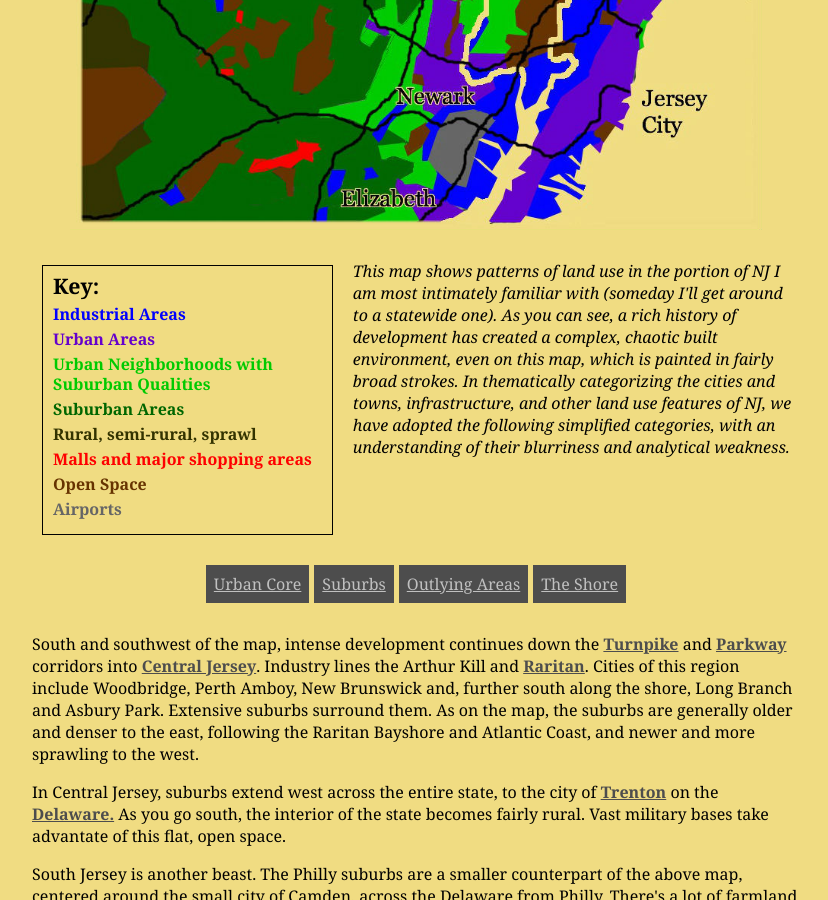
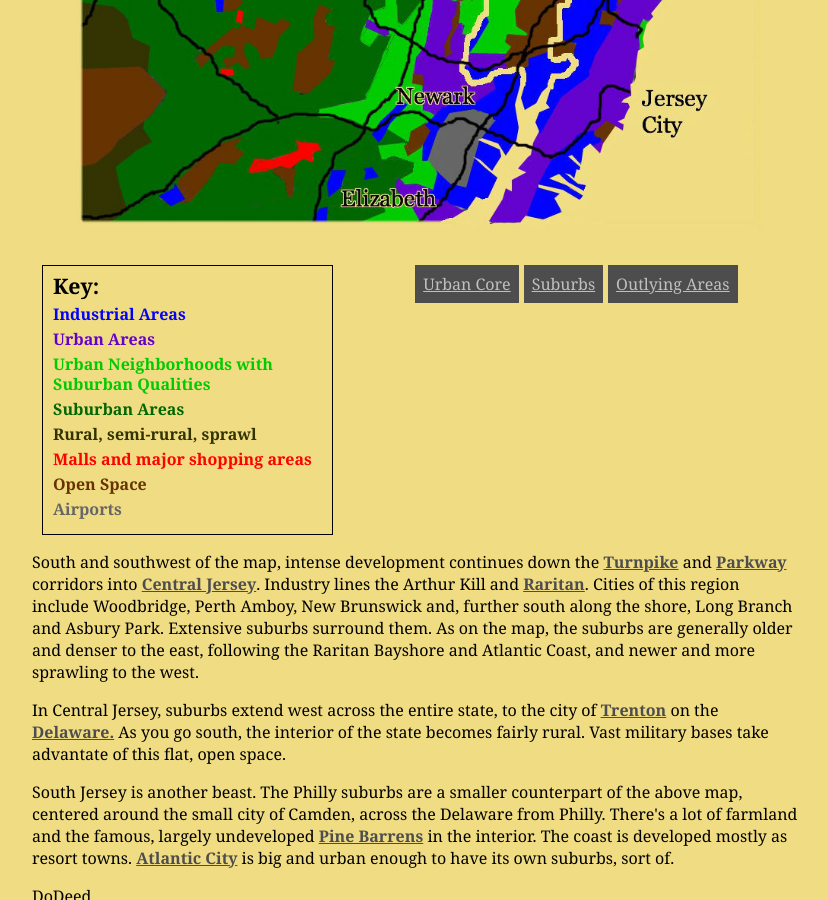
Before and after one commit to jonfried/oakafee.github.io, a Jekyll site: the page built from land-use.html, in a window 1280 px wide and 900 px high, scrolled down 613 px. Shown: the whole window, without its empty margins (224-1052 px from the left). Built offline with Jekyll 4.4.1, drawn with Linux system fonts in a browser that asks for light colours.

Commit message:
Update land-use.html

```diff
--- a/land-use.html
+++ b/land-use.html
@@ -25,9 +25,7 @@
  </div>
 </div>
 
-<p><i> This map shows patterns of land use in the portion of NJ I am most intimately familiar with (someday I'll get around to a statewide one). As you can see, a rich history of development has created a complex, chaotic built environment, even on this map, which is painted in fairly broad strokes. In thematically categorizing the cities and towns, infrastructure, and other land use features of NJ, we have adopted the following simplified categories, with an understanding of their blurriness and analytical weakness. </i></p>
-
-<div style="clear:both;"></div>
+<p><This map shows patterns of land use, painted in fairly broad strokes, in the portion of NJ I am most familiar with. See below for an idea of how these categories extend into the rest of the state. "Urban Neibhorhoods with Suburban Qualities" refers to probably the Jersiest style of development: a compromise between city life and the suburban compromise. To make everything a little simpler, we'll break all of this info into only a few land-use categories, with "Jersey style" thrown into the "Urban core."  </p>
 
 <div class="table-container">
 <table class="index">
@@ -35,10 +33,11 @@
     <td><a href="http://interpretation-of-nj.com/land-use/urban-core.html">Urban Core </a></td>
     <td><a href="http://interpretation-of-nj.com/land-use/suburbs.html">Suburbs </a></td>
     <td><a href="http://interpretation-of-nj.com/land-use/outlying-areas.html">Outlying Areas </a></td>
-    <td><a href="http://interpretation-of-nj.com/land-use/shore.html">The Shore </a></td>
   </tr>
 </table>
 </div>
+
+<div style="clear:both;"></div>
 
 <p>South and southwest of the map, intense development continues down the <a href="articles/turnpike.html">Turnpike</a> and <a href="articles/parkway.html">Parkway</a> corridors into <a href="articles/central-jersey">Central Jersey</a>. Industry lines the Arthur Kill and <a href="articles/raritan-river">Raritan</a>. Cities of this region include Woodbridge, Perth Amboy, New Brunswick and, further south along the shore, Long Branch and Asbury Park. Extensive suburbs surround them. As on the map, the suburbs are generally older and denser to the east, following the Raritan Bayshore and Atlantic Coast, and newer and more sprawling to the west. </p>
 
```
